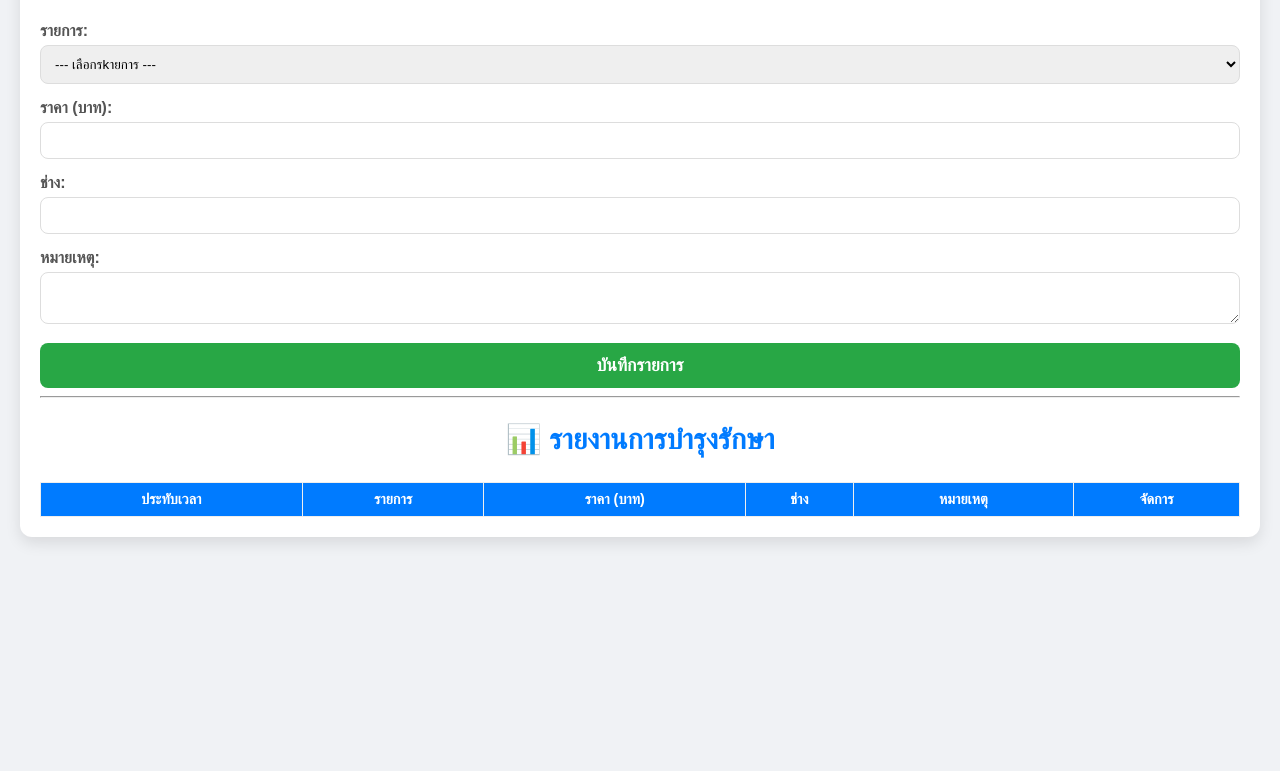
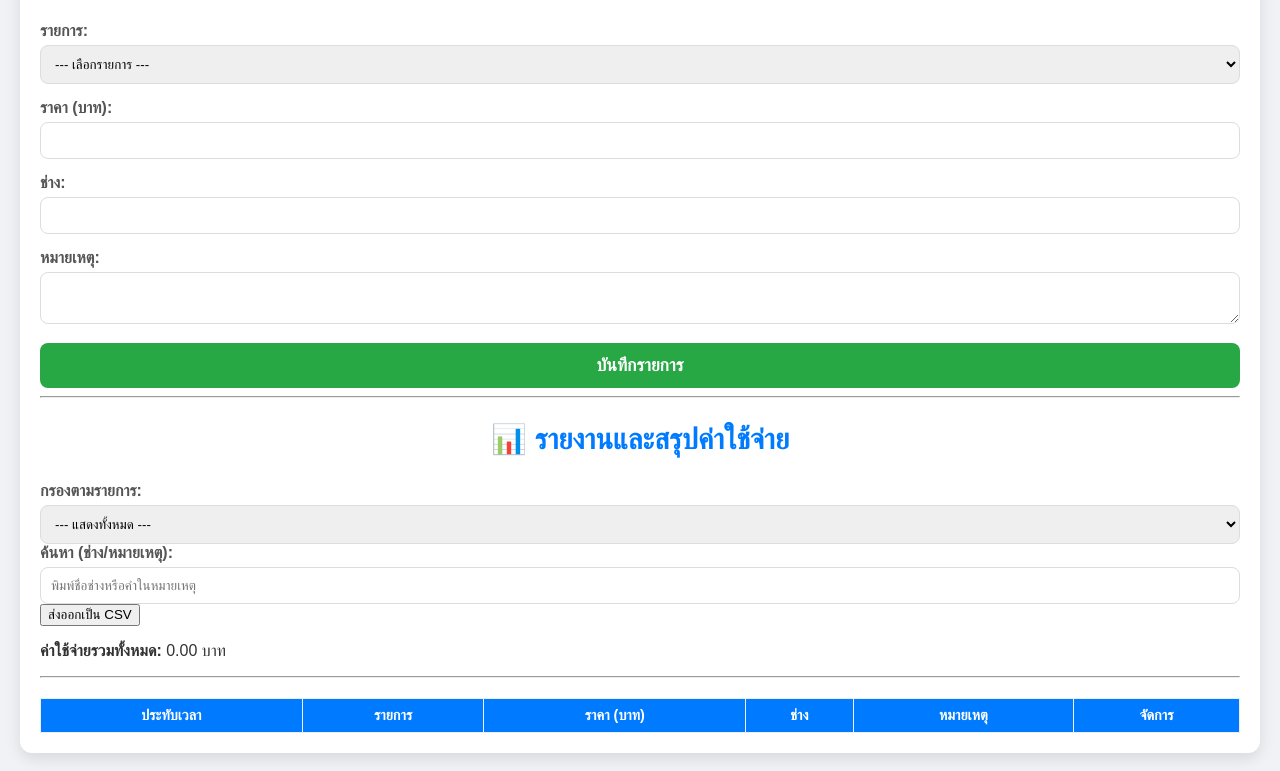
Before and after one commit to witsaoo-jpg/home, a plain HTML site: page index.html in a window 1280 px wide. Shown: the part 95-866 px from the top of the page. Before the commit the page ends 800 px from the top, so only its background shows below. Drawn offline with Linux system fonts and the light colour scheme; some packages are replaced by stand-ins of ours; a script that the page names is missing.

Commit message:
Update index.html

```diff
--- a/index.html
+++ b/index.html
@@ -15,7 +15,7 @@
             <div class="form-group">
                 <label for="item">รายการ:</label>
                 <select id="item" required>
-                    <option value="" disabled selected>--- เลือกรkายการ ---</option>
+                    <option value="" disabled selected>--- เลือกรายการ ---</option>
                     <option value="แอร์Daikin">แอร์ Daikin</option>
                     <option value="แอร์Mitsubishi">แอร์ Mitsubishi</option>
                     <option value="ปั๊มน้ำ">ปั๊มน้ำ</option>
@@ -40,7 +40,35 @@
 
         <hr>
 
-        <h2>📊 รายงานการบำรุงรักษา</h2>
+        <h2>📊 รายงานและสรุปค่าใช้จ่าย</h2>
+
+        <div class="controls-container">
+            <div class="filter-group">
+                <label for="filterItem">กรองตามรายการ:</label>
+                <select id="filterItem">
+                    <option value="all">--- แสดงทั้งหมด ---</option>
+                    <option value="แอร์Daikin">แอร์ Daikin</option>
+                    <option value="แอร์Mitsubishi">แอร์ Mitsubishi</option>
+                    <option value="ปั๊มน้ำ">ปั๊มน้ำ</option>
+                    <option value="ระบบไฟ">ระบบไฟ</option>
+                    <option value="ระบบน้ำ">ระบบน้ำ</option>
+                </select>
+            </div>
+            <div class="filter-group">
+                <label for="searchQuery">ค้นหา (ช่าง/หมายเหตุ):</label>
+                <input type="text" id="searchQuery" placeholder="พิมพ์ชื่อช่างหรือคำในหมายเหตุ">
+            </div>
+            <button id="exportCsvBtn">ส่งออกเป็น CSV</button>
+        </div>
+
+        <div id="summary-area">
+            <p><strong>ค่าใช้จ่ายรวมทั้งหมด:</strong> <span id="totalCost">0.00</span> บาท</p>
+            <div id="categorySummary">
+                </div>
+        </div>
+
+        <hr>
+
         <table id="maintenanceTable">
             <thead>
                 <tr>
```
